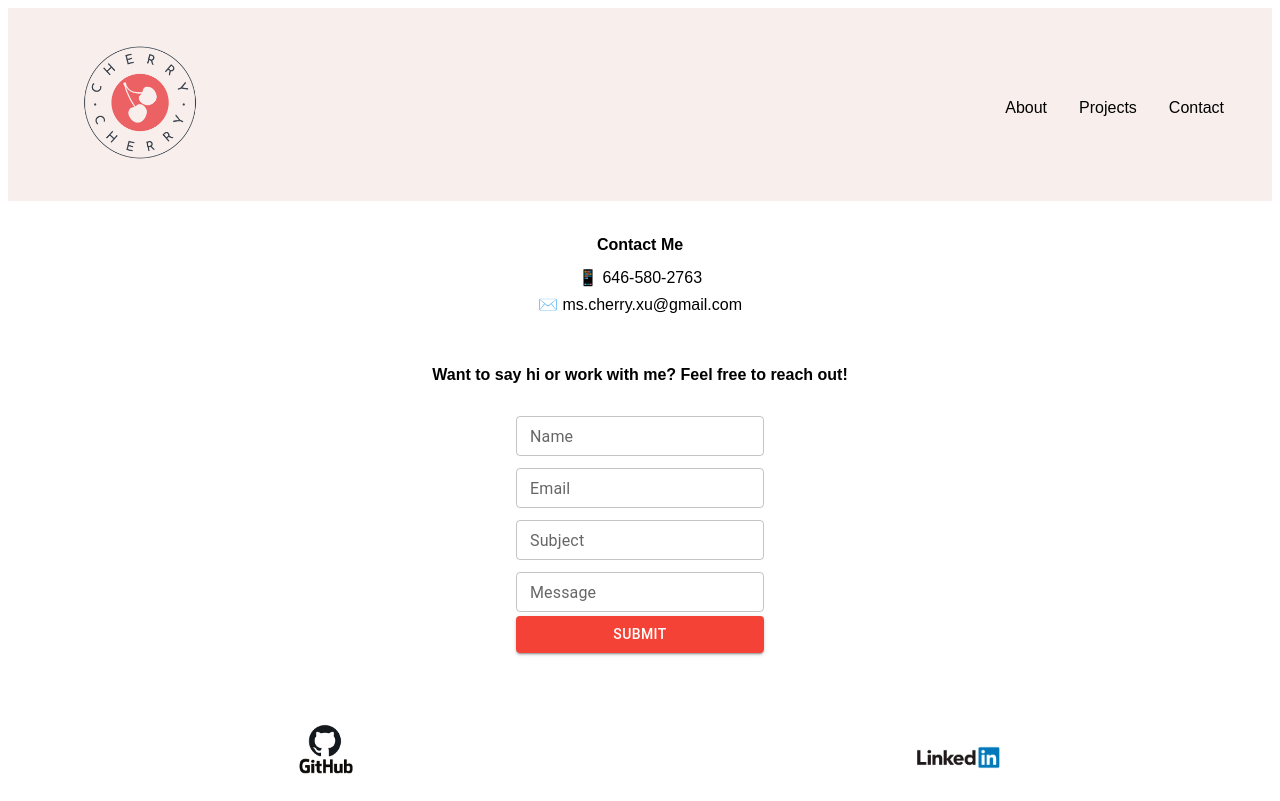
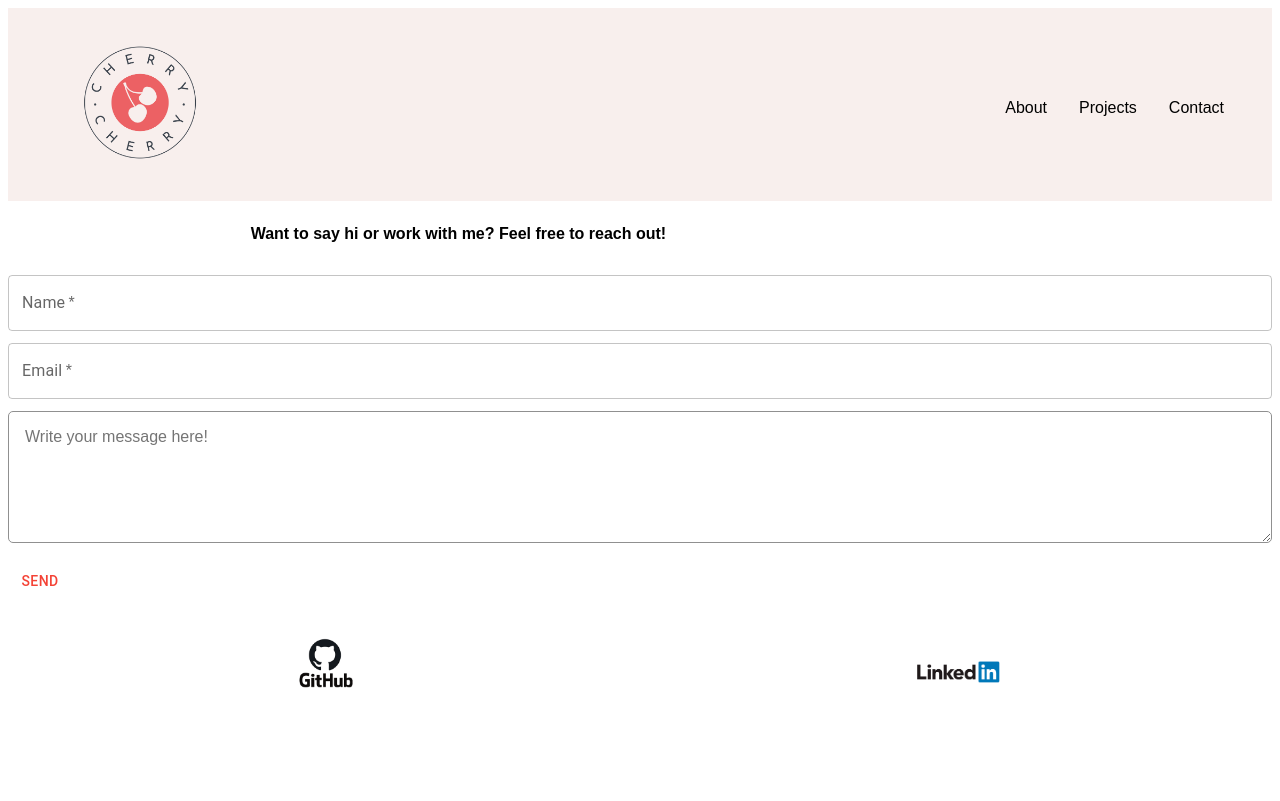
Before and after one commit to mscherryxu/portfolio-ts, a React (Create React App) app: page /contact in a window 1280 px wide. Built offline with nearby package versions, Linux system fonts and the light colour scheme.

Commit message:
Able to receive messages in email with using emailJS

```diff
--- a/package.json
+++ b/package.json
@@ -4,6 +4,7 @@
   "homepage": "https://www.cherryxu.dev",
   "private": true,
   "dependencies": {
+    "@emailjs/browser": "^3.7.0",
     "@emotion/react": "^11.10.4",
     "@emotion/styled": "^11.10.4",
     "@mui/icons-material": "^5.10.3",
@@ -11,14 +12,12 @@
     "@testing-library/jest-dom": "^5.16.4",
     "@testing-library/react": "^13.3.0",
     "@testing-library/user-event": "^13.5.0",
-    "cors": "^2.8.5",
-    "express": "^4.18.1",
     "gh-pages": "^4.0.0",
-    "nodemailer": "^6.7.8",
     "react": "^18.2.0",
     "react-dom": "^18.2.0",
     "react-router-dom": "^6.3.0",
     "react-scripts": "5.0.1",
+    "sweetalert2": "^11.4.33",
     "web-vitals": "^2.1.4"
   },
   "scripts": {
--- a/src/components/Contact.js
+++ b/src/components/Contact.js
@@ -1,8 +1,12 @@
-import React, { useState } from "react";
-import TextField from "@mui/material/TextField";
-import Button from "@mui/material/Button";
-import { createTheme, ThemeProvider } from "@mui/material/styles";
-import { red, purple } from "@mui/material/colors";
+import React from 'react';
+import TextField from '@mui/material/TextField';
+import Button from '@mui/material/Button';
+import Box from '@mui/material/Box';
+import { TextareaAutosize } from '@mui/material';
+import { createTheme, ThemeProvider } from '@mui/material/styles';
+import { red, purple } from '@mui/material/colors';
+import emailjs from '@emailjs/browser';
+import Swal from 'sweetalert2';
 
 const theme = createTheme({
   palette: {
@@ -15,127 +19,90 @@ const theme = createTheme({
   },
 });
 
-const Contact = () => {
-  const [email, setEmail] = useState("");
-  const [name, setName] = useState("");
-  const [subject, setSubject] = useState("");
-  const [message, setMessage] = useState("");
-  const [errorMessages, setErrorMessages] = useState([]);
-  const [showErrors, setShowErrors] = useState(false);
+function Contact() {
+  const onHandleSubmit = async (e) => {
+    e.preventDefault();
 
-  let errors = [];
-  function ValidateEmail(email) {
-    if (/^\w+([.-]?\w+)*@\w+([.-]?\w+)*(\.\w{2,3})+$/.test(email)) {
-      return true;
+    try {
+      await emailjs.sendForm(
+        'service_q879twl',
+        'template_4zourkh',
+        e.target,
+        'd6px4sSh50YtAX6w5'
+      );
+      Swal.fire({
+        icon: 'success',
+        title: 'Message sent sucessfully 👍',
+      });
+    } catch (error) {
+      console.log(error.text);
+      Swal.fire({
+        icon: 'error',
+        title: 'Something went wrong 🙃',
+        text: error.text,
+      });
     }
-    return false;
-  }
-
-  const formValidation = () => {
-    setErrorMessages([]);
-
-    const isNameValid = name !== "";
-    const isMessageValid = message !== "";
-    const isSubjectValid = subject !== "";
-
-    if (!isNameValid) {
-      errors.push("Name is not valid, please enter your name.");
-    }
-    if (!ValidateEmail(email)) {
-      errors.push("Email is not valid, please try again.");
-    }
-    if (!isMessageValid) {
-      errors.push(
-        "Message is not valid, please try again. I want to hear from you!"
-      );
-    }
-    if (!isSubjectValid) {
-      errors.push("Subject is not valid, please try again.");
-    }
-    if (errors.length > 0) {
-      setShowErrors({ showErrors: true });
-      setErrorMessages(errors);
-    } else {
-      setShowErrors({ showErrors: false });
-      alert("Email Sent");
-    }
+    e.target.reset();
   };
 
   return (
     <>
-      <div className="contact-container">
-        <div className="contact-info-parent-container">
-          <div className="contact-info-container">
-            <h1 className="contact-header-2">Contact Me</h1>
-            <p className="contact-info">📱 646-580-2763</p>
-            <p className="contact-info">✉️ ms.cherry.xu@gmail.com</p>
-          </div>
-        </div>
-        <div className="contact-form-container">
+      <ThemeProvider theme={theme}>
+        <Box>
+          <form onSubmit={onHandleSubmit}>
+            <div>
               <h1 className="contact-header">
                 Want to say hi or work with me? Feel free to reach out!
               </h1>
+              <TextField
+                fullWidth
+                type="text"
+                label="Name"
+                name="user_name"
+                margin="dense"
+                required
+              />
+            </div>
+
             <div>
-            <form className="contact-form">
-              <ThemeProvider theme={theme}>
               <TextField
+                fullWidth
+                type="email"
+                label="Email"
+                name="user_email"
                 margin="dense"
-                  label="Name"
-                  placeholder="Jane Doe"
+                required
+              />
+            </div>
+            <div>
+              <TextareaAutosize
                 type="text"
-                  size="small"
+                label="Message"
+                required
+                name="user_message"
                 variant="outlined"
-                  onChange={(e) => setName(e.target.value)}
+                placeholder="Write your message here!"
+                style={{
+                  width: '100%',
+                  height: 100,
+                  fontSize: '1rem',
+                  padding: '1rem',
+                  marginTop: '0.5rem',
+                  marginBottom: '1rem',
+                  borderColor: '#909090',
+                  borderRadius: '5px',
+                  borderWidth: 1.3,
+                }}
               />
-                <TextField
-                  margin="dense"
-                  label="Email"
-                  placeholder="janedoe@gmail.com"
-                  type="email"
-                  size="small"
-                  variant="outlined"
-                  onChange={(e) => setEmail(e.target.value)}
-                />
-                <TextField
-                  margin="dense"
-                  label="Subject"
-                  placeholder="Help with billing"
-                  type="text"
-                  size="small"
-                  variant="outlined"
-                  onChange={(e) => setSubject(e.target.value)}
-                />
-                <TextField
-                  margin="dense"
-                  label="Message"
-                  placeholder="Joe Doe"
-                  type="text"
-                  size="small"
-                  variant="outlined"
-                  multiline
-                  onChange={(e) => setMessage(e.target.value)}
-                />
-                {showErrors
-                  ? errorMessages.map((item, index) => {
-                      return <ul key={index}>{item}</ul>;
-                    })
-                  : null}
-                <Button
-                  className="form-button"
-                  variant="contained"
-                  color="primary"
-                  type="button"
-                  onClick={formValidation}
-                >
-                  Submit
-                </Button>
+            </div>
+            <div>
+              <Button type="submit">Send</Button>
+            </div>
+          </form>
+        </Box>
       </ThemeProvider>
-            </form>
-          </div>
-        </div>
-      </div>
     </>
   );
-};
+}
 
 export default Contact;
```
Also changed, not shown: server.js (deleted, +0 -10 lines), 1 other file (tests, documents, lock files or other folders). Lines whose indentation alone changed are shown as unchanged.
